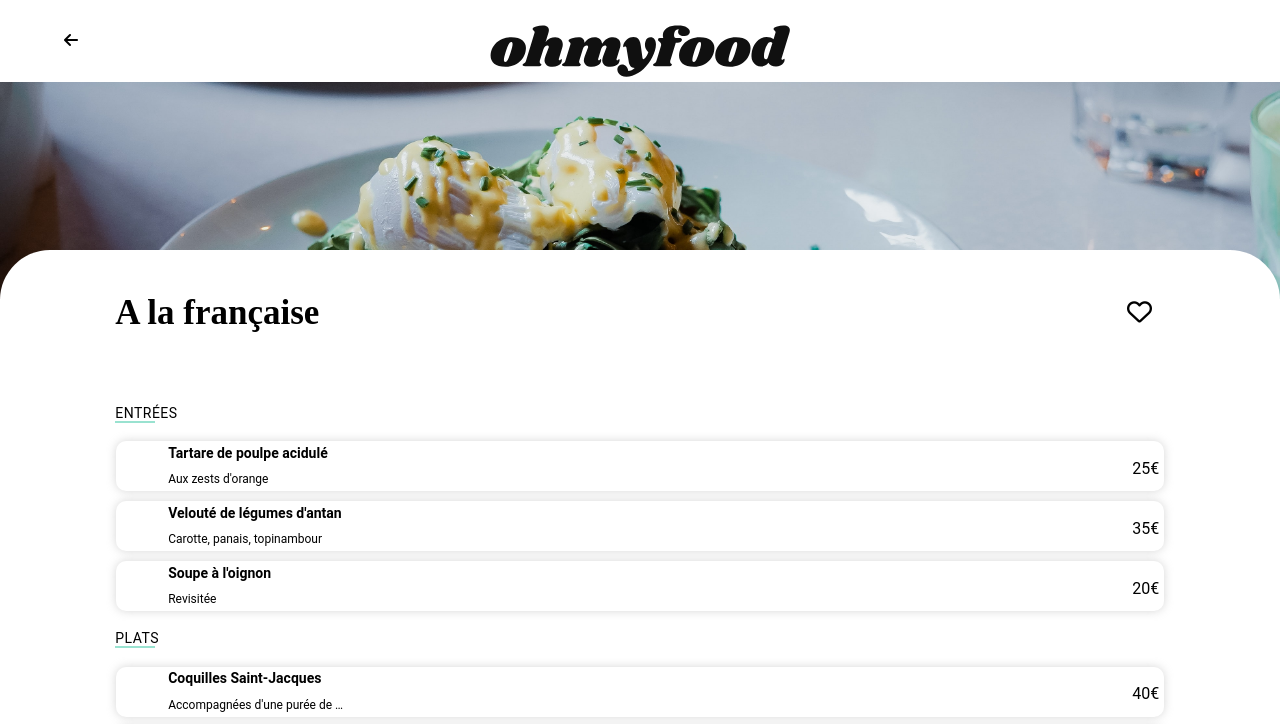
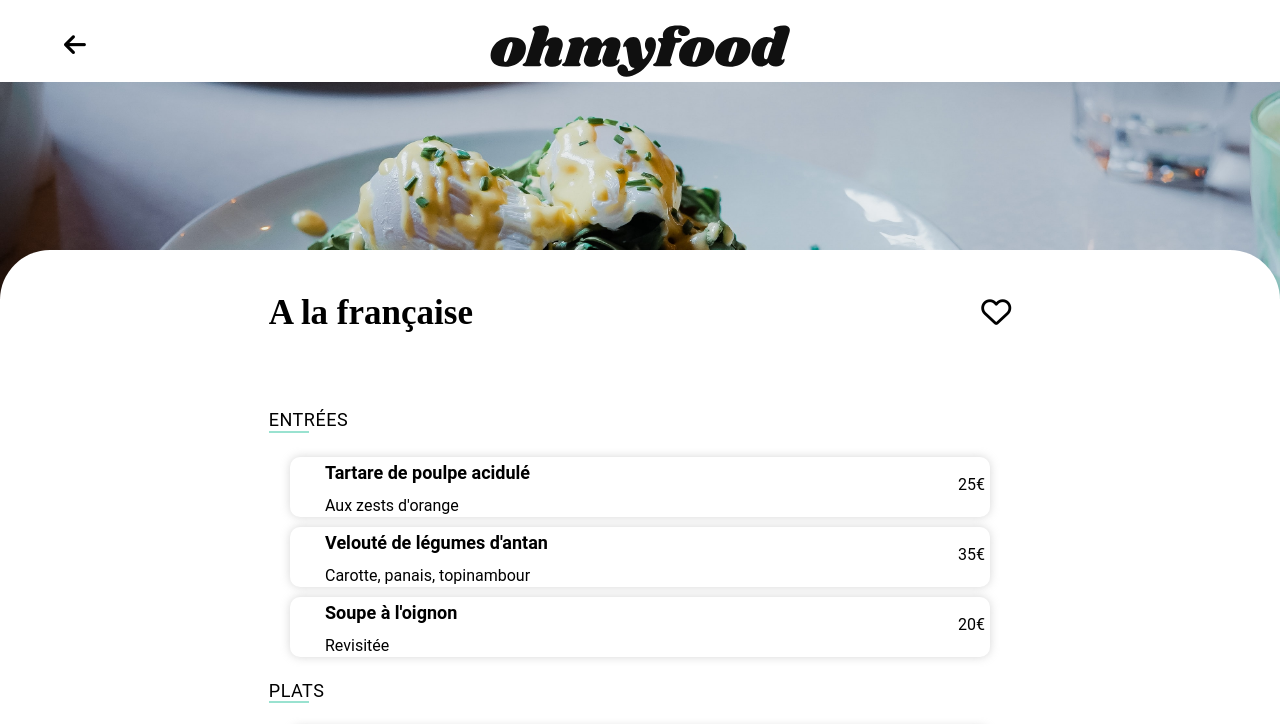
Before and after one commit to MarvinDH/OhMyFood, a website: page menu-fr.html in a window 1280 px wide. Shown: the top 724 px of the page. Drawn offline with Linux system fonts and the light colour scheme; a web font is replaced by a local one.

Commit message:
modif desktop

```diff
--- a/breakpoint/mobile.css
+++ b/breakpoint/mobile.css
@@ -1,4 +1,10 @@
 @media screen and (min-width:600px) {
+  body{
+    max-height: 1175px;
+  }
+  .backspace{
+    font-size: 25px;
+  }
   .headerText h1{
     font-size: 20px;
   }
@@ -8,6 +14,10 @@
   .function__card{
     display: flex;
     justify-content: center;
+  }
+  .function{
+    max-width: 1200px;
+    margin: auto;
   }
   .rule{
     display: flex;
@@ -22,6 +32,19 @@
     position: relative;
     top: 25px;
   }
+  .rest{
+    max-width: 1200px;
+    margin: auto;
+  }
+  .rest:before{
+    content:"";
+    background-color: #f5f5f5ec;
+    position: absolute;
+    height: 30%;
+    width: 100%;
+    left: 0%;
+    z-index: -1;
+  }
   .rest__img{
     display: flex;
   }
@@ -29,11 +52,39 @@
     width: 30%;
   }
   .menu__title{
-    margin-left: 9%;
+    margin-left: 21%;
+    font-size: 18px;
   }
   .menuTitle__title{
-    left: 9%;
+    left: 21%;
     font-size: 35px;
+  }
+  .menuCard{
+    max-width: 50%;
+    padding: 30px;
+  }
+  .menuCard span{
+    font-size: 22px;
+    padding: 20px;
+    right: -57px;
+  }
+  .menuCard:hover span{
+    transform: translate(-57px)
+  }
+  .menuCard:hover .menuCard__price{
+    transform: translate(-57px)
+  }
+  .menuCard__title{
+    font-size:18px;
+  }
+  .menuCard__text{
+    font-size: 16px;
+    text-overflow: unset;
+    width: 100%
+  }
+  .menuTitle__icon{
+    font-size: 30px;
+    right: 21%;
   }
   .footer{
     display: flex;
@@ -46,4 +97,7 @@
     display: flex;
     align-items: center;
   }
+  .footer__container{
+    padding: 30px;
+  }
 }
--- a/sass/layout/_form.sass
+++ b/sass/layout/_form.sass
@@ -235,7 +235,6 @@ img
         text-overflow: ellipsis
         overflow: hidden
         white-space: nowrap
-        width: 180px
     &__price
         position: absolute
         right: 5px
--- a/sass/utils/_mixins.sass
+++ b/sass/utils/_mixins.sass
@@ -1,7 +1,3 @@
-@mixin transition
-     @for $i from 1 through 3
-          &:nth-child(#{$i})
-               transition: all 1s #{$i * 1}s ease-in
 @mixin btn
     color: white
     background: linear-gradient(to bottom, $secondary-color 0%, $primary-color 100%)
```
Also changed, not shown: style.css.
